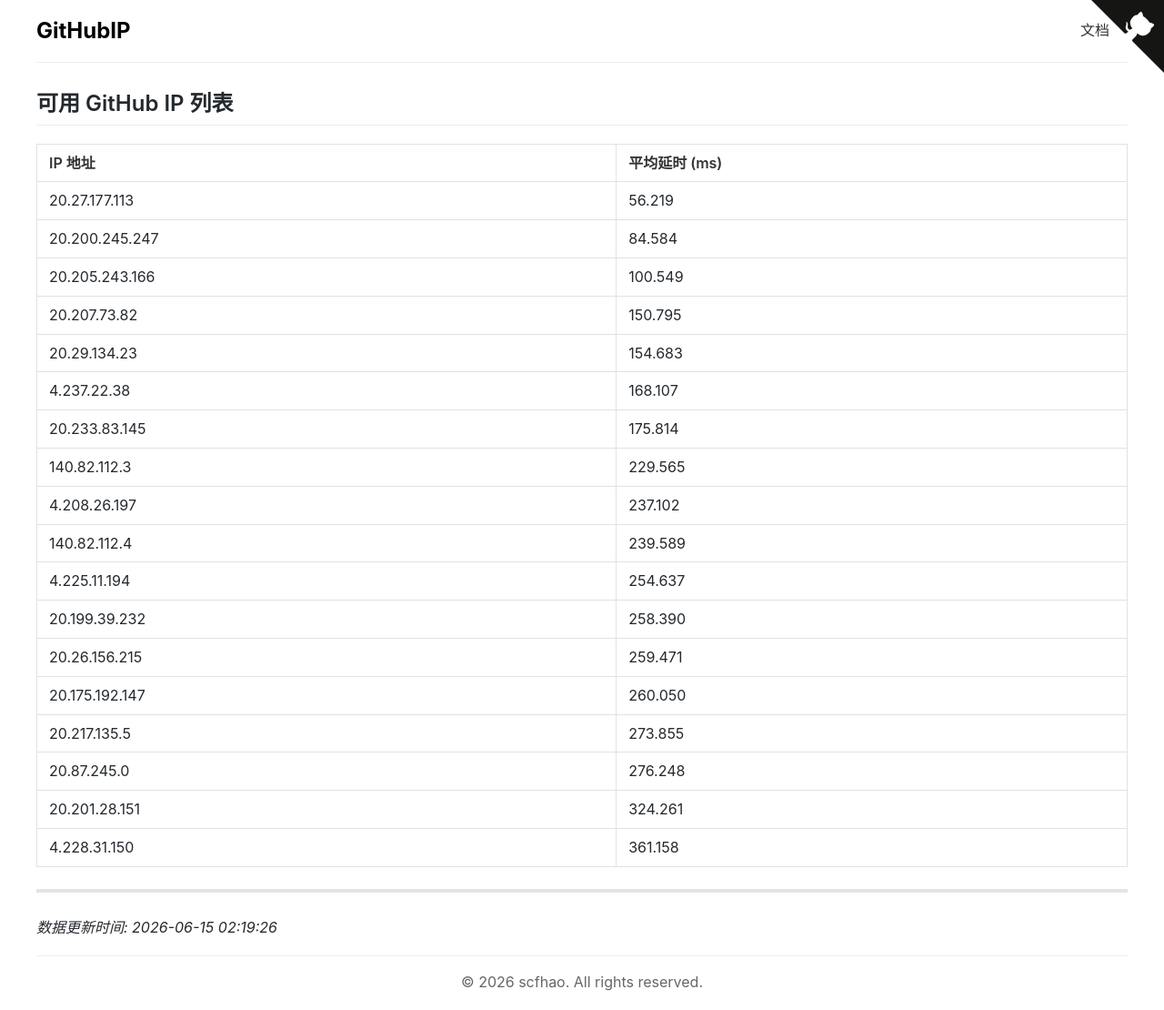
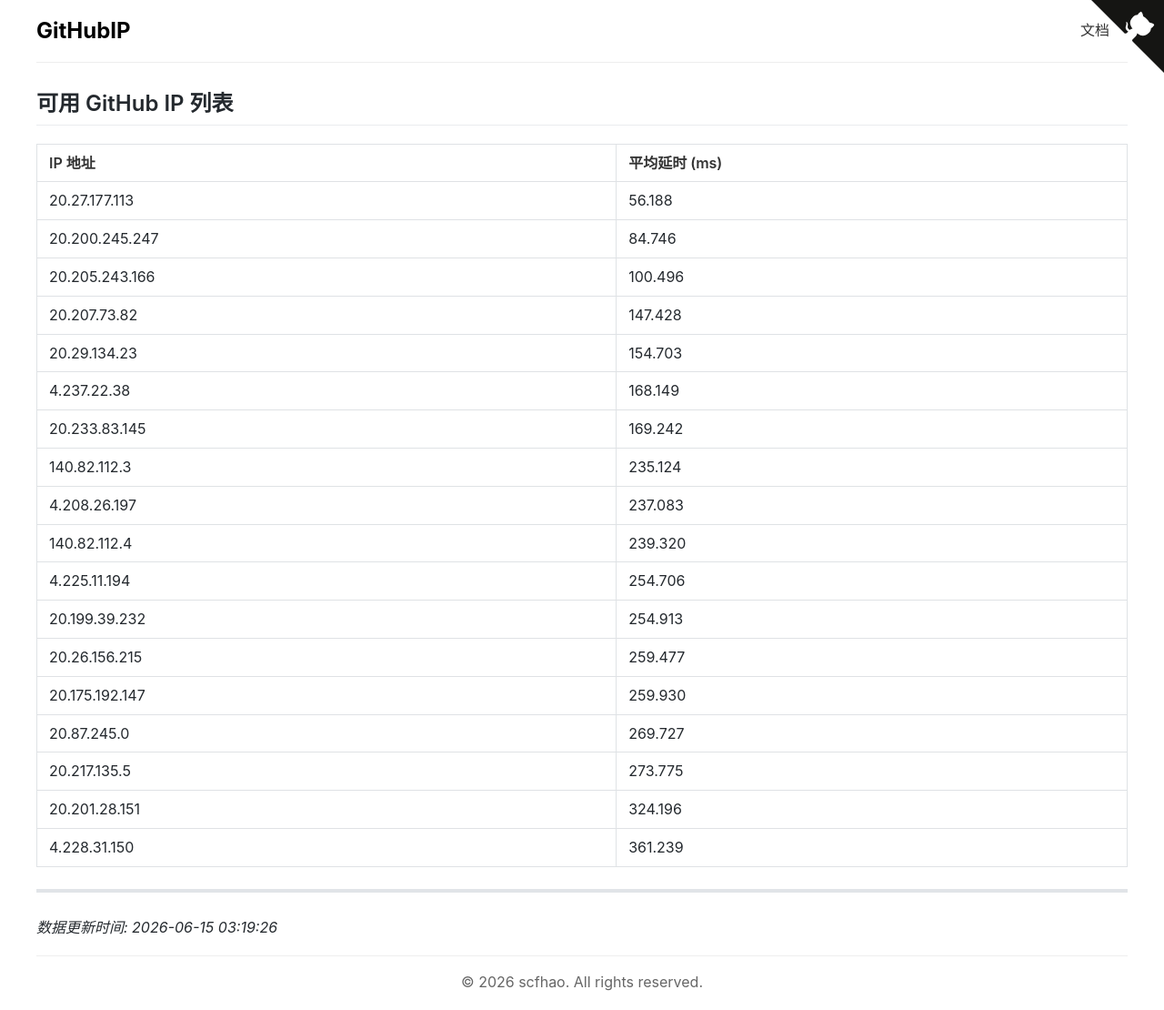
Before and after one commit to scfhao/GitHubIP, a Jekyll site: the page built from index.md, in a window 1280 px wide. Shown: the whole page at 91% size. Built offline with Jekyll 4.4.1, drawn with Linux system fonts in a browser that asks for light colours.

Commit message:
自动脚本执行 - 2026-06-15 03:19:26

```diff
--- a/index.md
+++ b/index.md
@@ -1,32 +1,32 @@
 ---
 layout: home
 title: GitHub IP 列表
-date: 2026-06-15 02:19:26
+date: 2026-06-15 03:19:26
 ---
 
 ## 可用 GitHub IP 列表
 
 | IP 地址 | 平均延时 (ms) |
 |---------|--------------|
-| 20.27.177.113 | 56.219 |
-| 20.200.245.247 | 84.584 |
-| 20.205.243.166 | 100.549 |
-| 20.207.73.82 | 150.795 |
-| 20.29.134.23 | 154.683 |
-| 4.237.22.38 | 168.107 |
-| 20.233.83.145 | 175.814 |
-| 140.82.112.3 | 229.565 |
-| 4.208.26.197 | 237.102 |
-| 140.82.112.4 | 239.589 |
-| 4.225.11.194 | 254.637 |
-| 20.199.39.232 | 258.390 |
-| 20.26.156.215 | 259.471 |
-| 20.175.192.147 | 260.050 |
-| 20.217.135.5 | 273.855 |
-| 20.87.245.0 | 276.248 |
-| 20.201.28.151 | 324.261 |
-| 4.228.31.150 | 361.158 |
+| 20.27.177.113 | 56.188 |
+| 20.200.245.247 | 84.746 |
+| 20.205.243.166 | 100.496 |
+| 20.207.73.82 | 147.428 |
+| 20.29.134.23 | 154.703 |
+| 4.237.22.38 | 168.149 |
+| 20.233.83.145 | 169.242 |
+| 140.82.112.3 | 235.124 |
+| 4.208.26.197 | 237.083 |
+| 140.82.112.4 | 239.320 |
+| 4.225.11.194 | 254.706 |
+| 20.199.39.232 | 254.913 |
+| 20.26.156.215 | 259.477 |
+| 20.175.192.147 | 259.930 |
+| 20.87.245.0 | 269.727 |
+| 20.217.135.5 | 273.775 |
+| 20.201.28.151 | 324.196 |
+| 4.228.31.150 | 361.239 |
 
 ---
 
-*数据更新时间: 2026-06-15 02:19:26*
+*数据更新时间: 2026-06-15 03:19:26*
```
